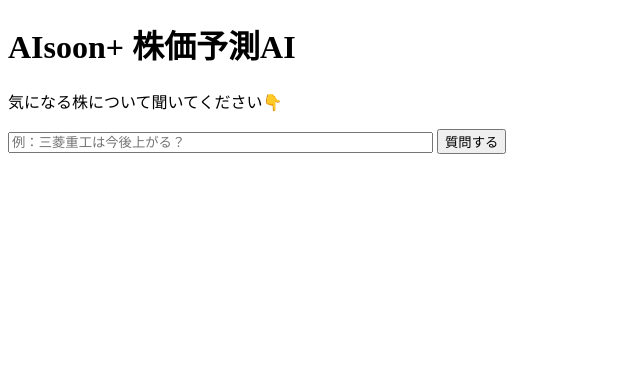
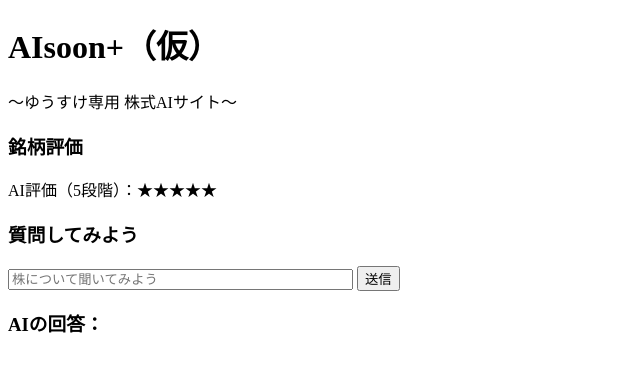
Before and after one commit to shuke1002/aisoon-plus, a plain HTML site: page index.html in a window 1280 px wide. Shown: the whole page, without its empty margins (0-640 px from the left). Drawn offline with Linux system fonts and the light colour scheme.

Commit message:
Update index.html

```diff
--- a/index.html
+++ b/index.html
@@ -1,28 +1,35 @@
 <!DOCTYPE html>
 <html lang="ja">
 <head>
-  <meta charset="UTF-8">
+  <meta charset="UTF-8" />
+  <meta name="viewport" content="width=device-width, initial-scale=1.0"/>
   <title>AIsoon+（仮）</title>
 </head>
 <body>
-  <h1>AIsoon+ 株価予測AI</h1>
-  <p>気になる株について聞いてください👇</p>
+  <h1>AIsoon+（仮）</h1>
+  <p>〜ゆうすけ専用 株式AIサイト〜</p>
 
-  <input type="text" id="question" placeholder="例：三菱重工は今後上がる？" size="50">
-  <button onclick="askAI()">質問する</button>
+  <h3>銘柄評価</h3>
+  <p>AI評価（5段階）：★★★★★</p>
 
-  <p id="response"></p>
+  <h3>質問してみよう</h3>
+  <input type="text" id="question" placeholder="株について聞いてみよう" size="40"/>
+  <button onclick="askQuestion()">送信</button>
+
+  <h3>AIの回答：</h3>
+  <div id="answer" style="white-space: pre-wrap;"></div>
 
   <script>
-    async function askAI() {
+    async function askQuestion() {
       const question = document.getElementById("question").value;
       const res = await fetch("/api/ask", {
         method: "POST",
         headers: { "Content-Type": "application/json" },
-        body: JSON.stringify({ question })
+        body: JSON.stringify({ question }),
       });
+
       const data = await res.json();
-      document.getElementById("response").innerText = data.message || "エラーが発生しました";
+      document.getElementById("answer").innerText = data.message || "エラーが発生しました。";
     }
   </script>
 </body>
```
